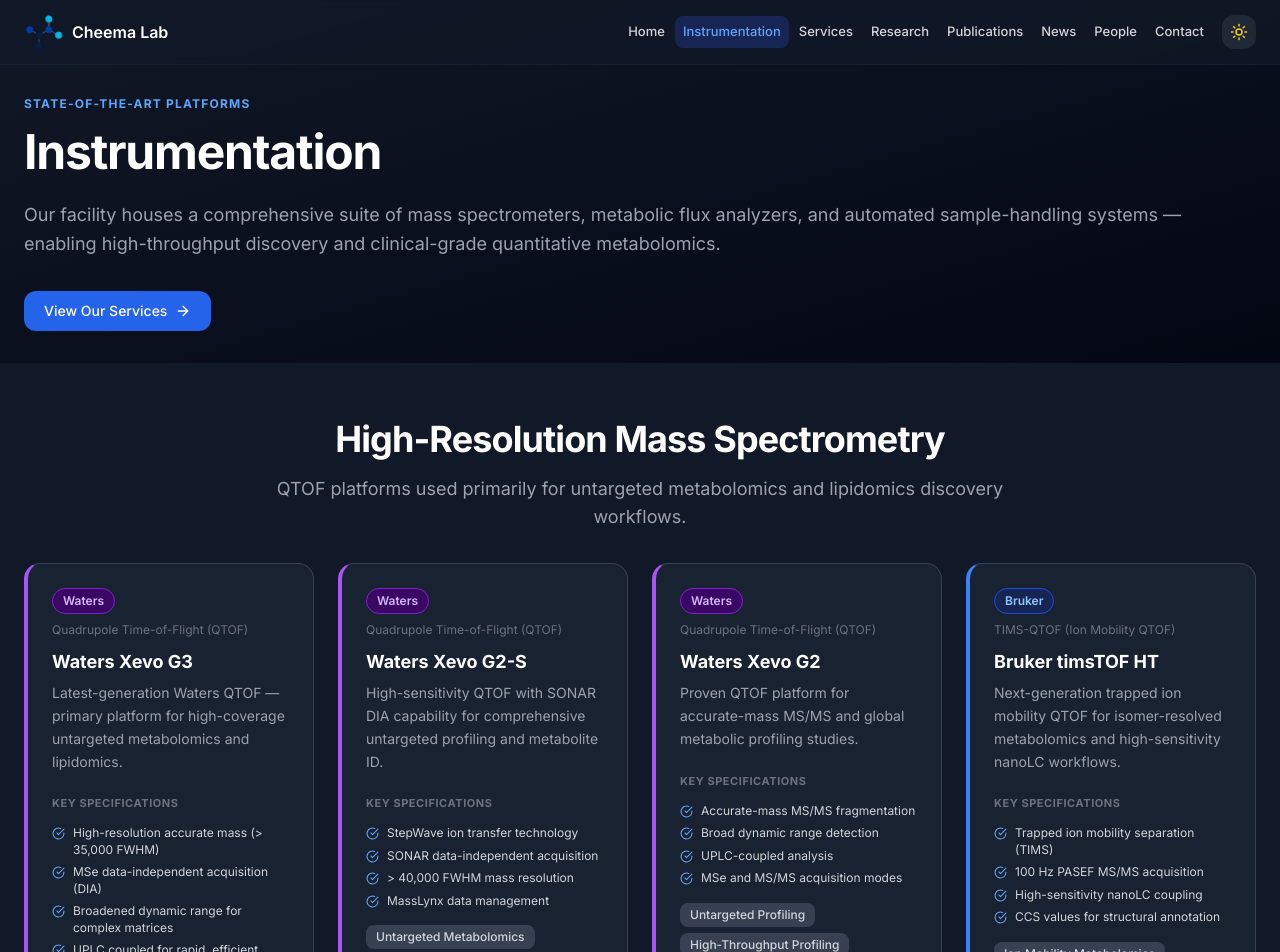
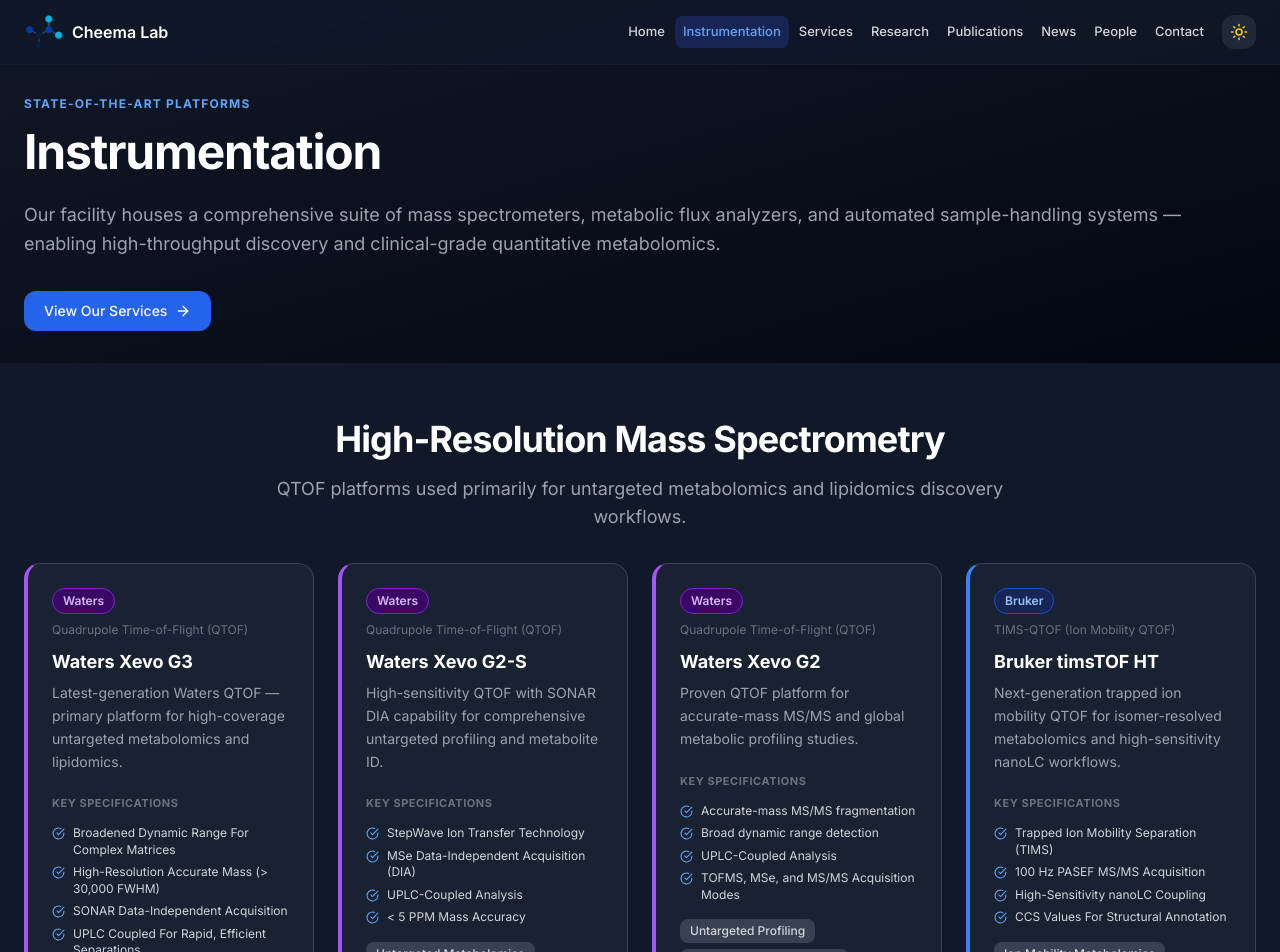
Before and after one commit to cheema-lab/cheema-lab.github.io, a React (Vite) app: page /instruments in a window 1280 px wide. Shown: the top 952 px of the page. Built offline with nearby package versions, Linux system fonts and the light colour scheme.

Commit message:
Minor Updates

```diff
--- a/src/pages/Instruments.tsx
+++ b/src/pages/Instruments.tsx
@@ -65,10 +65,10 @@
     type: 'Quadrupole Time-of-Flight (QTOF)',
     description: 'Latest-generation Waters QTOF — primary platform for high-coverage untargeted metabolomics and lipidomics.',
     specs: [
-      'High-resolution accurate mass (> 35,000 FWHM)',
-      'MSe data-independent acquisition (DIA)',
-      'Broadened dynamic range for complex matrices',
-      'UPLC coupled for rapid, efficient separations',
+      'Broadened Dynamic Range For Complex Matrices',
+      'High-Resolution Accurate Mass (> 30,000 FWHM)',
+      'SONAR Data-Independent Acquisition',
+      'UPLC Coupled For Rapid, Efficient Separations',
     ],
     applications: ['Untargeted Metabolomics', 'Low-Abundance Detection', 'Biomarker Discovery'],
   },
@@ -78,10 +78,10 @@
     type: 'Quadrupole Time-of-Flight (QTOF)',
     description: 'High-sensitivity QTOF with SONAR DIA capability for comprehensive untargeted profiling and metabolite ID.',
     specs: [
-      'StepWave ion transfer technology',
-      'SONAR data-independent acquisition',
-      '> 40,000 FWHM mass resolution',
-      'MassLynx data management',
+      'StepWave Ion Transfer Technology',
+      'MSe Data-Independent Acquisition (DIA)',
+      'UPLC-Coupled Analysis',
+      '< 5 PPM Mass Accuracy',
     ],
     applications: ['Untargeted Metabolomics', 'Untargeted Lipidomics', 'Metabolite Identification'],
   },
@@ -93,8 +93,8 @@
     specs: [
       'Accurate-mass MS/MS fragmentation',
       'Broad dynamic range detection',
-      'UPLC-coupled analysis',
-      'MSe and MS/MS acquisition modes',
+      'UPLC-Coupled Analysis',
+      'TOFMS, MSe, and MS/MS Acquisition Modes',
     ],
     applications: ['Untargeted Profiling','High-Throughput Profiling', 'Biomarker Discovery', 'Pathway Analysis'],
   },
@@ -104,10 +104,10 @@
     type: 'TIMS-QTOF (Ion Mobility QTOF)',
     description: 'Next-generation trapped ion mobility QTOF for isomer-resolved metabolomics and high-sensitivity nanoLC workflows.',
     specs: [
-      'Trapped ion mobility separation (TIMS)',
-      '100 Hz PASEF MS/MS acquisition',
-      'High-sensitivity nanoLC coupling',
-      'CCS values for structural annotation',
+      'Trapped Ion Mobility Separation (TIMS)',
+      '100 Hz PASEF MS/MS Acquisition',
+      'High-Sensitivity nanoLC Coupling',
+      'CCS Values For Structural Annotation',
     ],
     applications: ['Ion Mobility Metabolomics', 'Lipid Isomer Separation', 'High-Sensitivity Profiling'],
   },
--- a/src/pages/Services.tsx
+++ b/src/pages/Services.tsx
@@ -173,13 +173,13 @@
   ]
 
     const bioinfoCapabilities = [
-    'Differential abundance analysis',
+    'Differential Abundance Analysis',
     'Regression Modeling',
     'Predictive Modeling & Machine Learning',
     'Analysis of Large-Scale Cohorts ',
     'Pathway Enrichment & Network Analysis',
     'Normalization, Batch-Effect Correction',
-    'Longitudinal & repeated-measures analysis',
+    'Longitudinal & Repeated-Measures Analysis',
     'Multi-Omics Integration',
     ]
 
```
Also changed, not shown: 1 other file (tests, documents, lock files or other folders).
